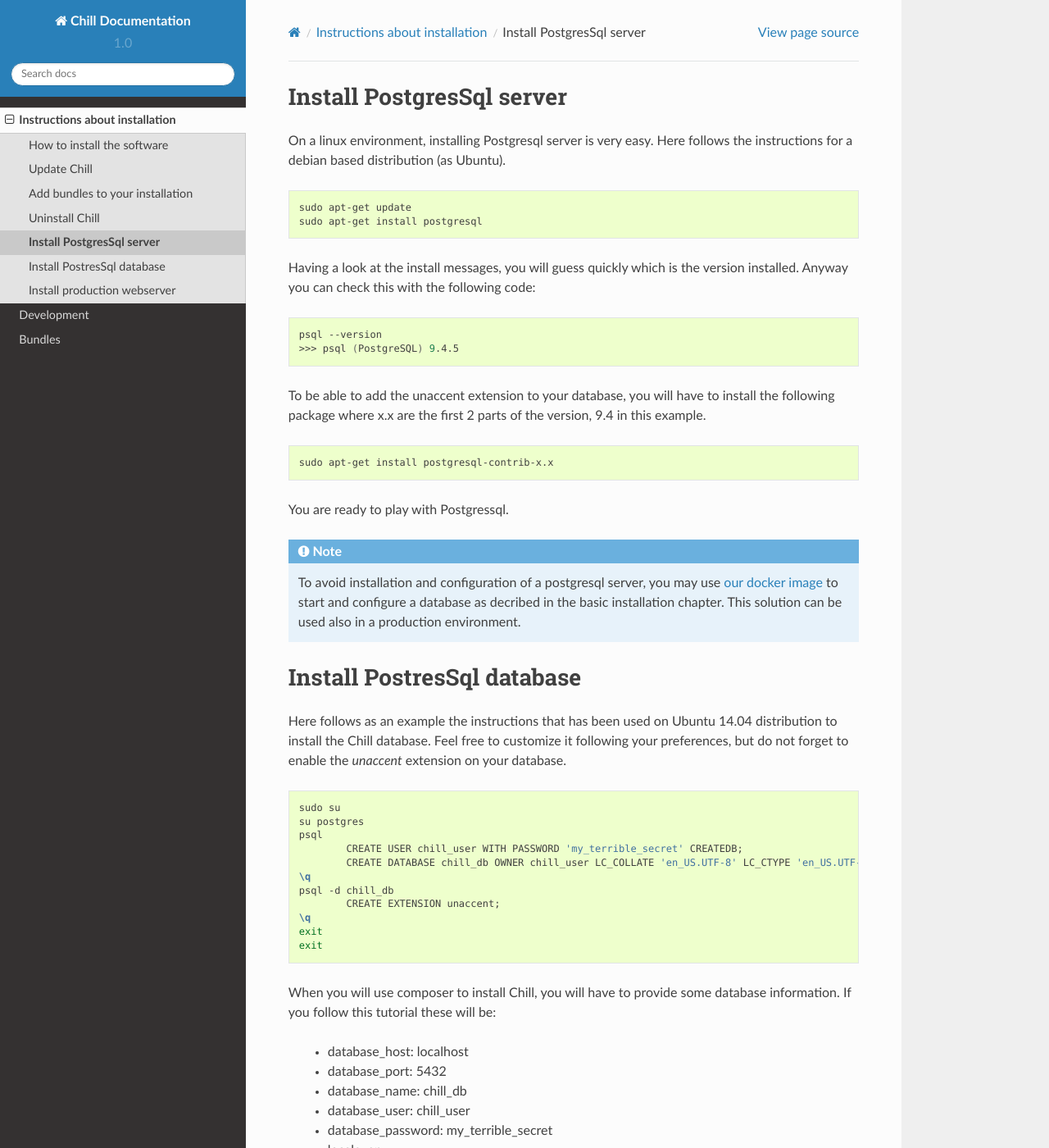
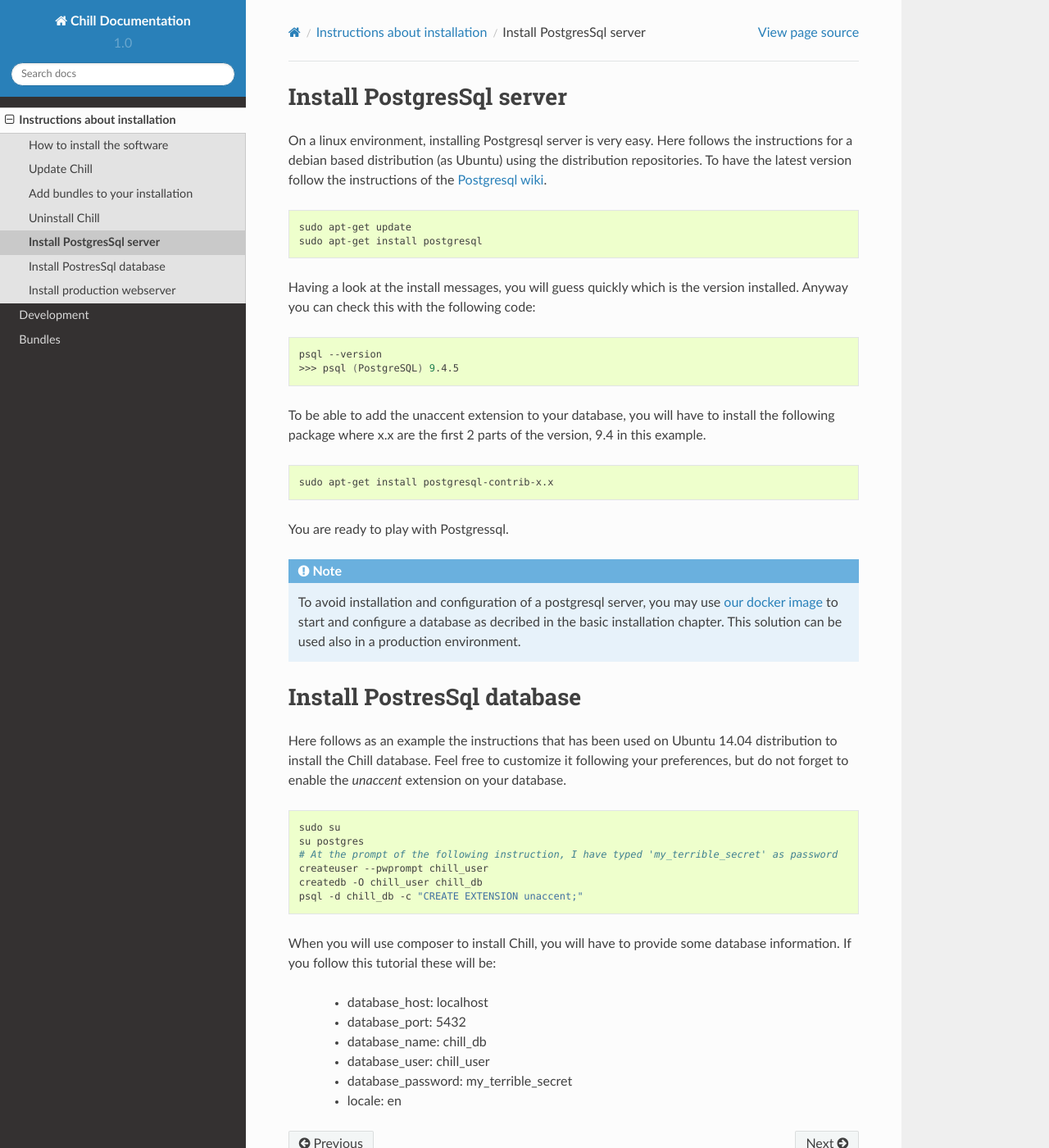
Before and after one commit to Chill-project/Documentation, a Sphinx documentation site: the page built from source/installation/install_postgres_server.rst, in a window 1280 px wide and 1400 px high. Shown: the whole window at 82% size. Built offline with Sphinx 7.4.7 and the Read the Docs theme 2.0.0, drawn with Linux system fonts in a browser that asks for light colours.

Commit message:
Changes done to the postgresql install

```diff
--- a/source/installation/install_postgres_server.rst
+++ b/source/installation/install_postgres_server.rst
@@ -12,12 +12,14 @@
 ##########################
 
 On a linux environment, installing Postgresql server is very easy.
-Here follows the instructions for a debian based distribution (as Ubuntu).
+Here follows the instructions for a debian based distribution (as Ubuntu) using the distribution repositories.
+To have the latest version follow the instructions of the `Postgresql wiki`_.
 
 .. code-block:: bash
 
 	sudo apt-get update
 	sudo apt-get install postgresql
+
 
 Having a look at the install messages, you will guess quickly which is the version installed.
 Anyway you can check this with the following code:
@@ -51,17 +53,12 @@
 
 .. code-block:: bash
 
-	sudo su
-	su postgres
-	psql
-		CREATE USER chill_user WITH PASSWORD 'my_terrible_secret' CREATEDB;
-		CREATE DATABASE chill_db OWNER chill_user LC_COLLATE 'en_US.UTF-8' LC_CTYPE 'en_US.UTF-8';
-	\q
-	psql -d chill_db
-		CREATE EXTENSION unaccent;
-	\q
-	exit
-	exit
+   sudo su
+   su postgres
+   # At the prompt of the following instruction, I have typed 'my_terrible_secret' as password
+   createuser --pwprompt chill_user
+   createdb -O chill_user chill_db
+   psql -d chill_db -c "CREATE EXTENSION unaccent;"
 
 When you will use composer to install Chill, you will have to provide some database information.
 If you follow this tutorial these will be:
@@ -72,3 +69,6 @@
    - database_user: chill_user
    - database_password: my_terrible_secret
    - locale: en
+
+
+ .. _Postgresql wiki: https://wiki.postgresql.org/wiki/Apt
```
